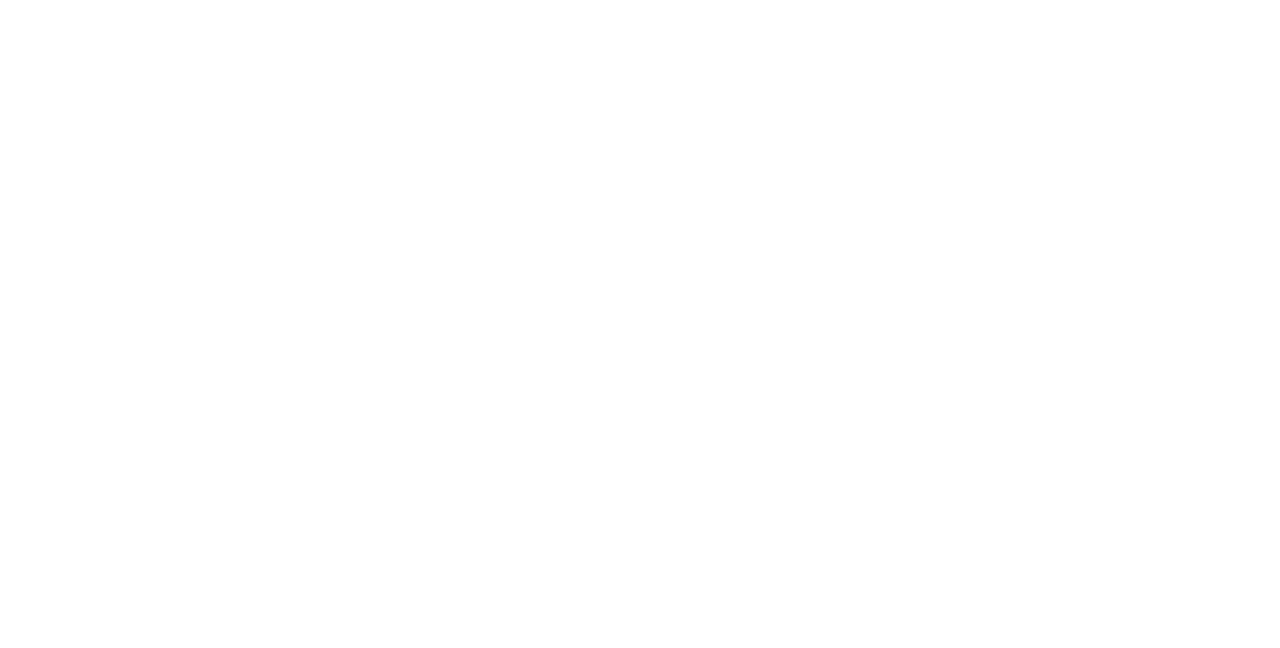
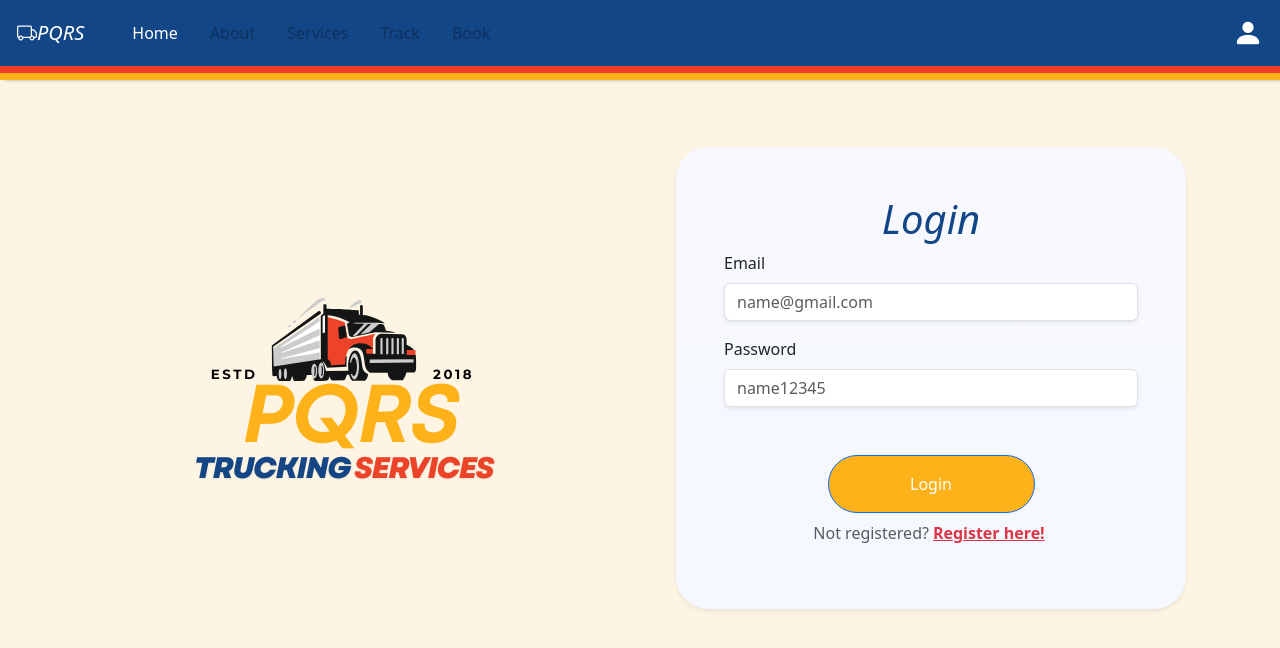
Before and after one commit to Exterval/Bootstrap_website, a website: page src/login.html in a window 1280 px wide. Drawn offline with nearby package versions, Linux system fonts and the light colour scheme.

Commit message:
add login page with form and navigation; implement login validation script

```diff
--- a/src/login.html
+++ b/src/login.html
@@ -0,0 +1,78 @@
+<!DOCTYPE html>
+<html lang="en">
+<head>
+    <meta charset="UTF-8">
+    <meta name="viewport" content="width=device-width, initial-scale=1.0">
+    <link rel="stylesheet" href="styles.css">
+    <link rel="stylesheet" href="website.css">
+    <script src="/node_modules/bootstrap/dist/js/bootstrap.bundle.min.js"></script>
+    <title>Login</title>
+</head>
+<body>
+    <nav class="navbar navbar-expand-md" style="background-color: #134686; padding: 5px;">
+        <div class="container-fluid">
+                <a class="navbar-brand" href="#">
+                    <i class="bi bi-truck navbar-brand text-white">PQRS</i>
+                </a>
+                <button class="navbar-toggler" type="button"
+                data-bs-toggle="collapse" data-bs-target="#navbarNav"
+                aria-controls="navbarNav" aria-expanded="false" aria-label="Toggle navigation">
+                    <span class="navbar-toggler-icon"></span>
+                </button>
+            <div class="collapse navbar-collapse" id="navbarNav">
+                <ul class="navbar-nav">
+                <li class="nav-item p-2">
+                    <a href="index.html" class="nav-link" style="color: white;">Home</a>
+                </li>
+                <li class="nav-item p-2">
+                    <a href="#about" class="nav-link disabled">About</a>
+                </li>
+                <li class="nav-item p-2">
+                    <a href="#services" class="nav-link disabled" >Services</a>
+                </li>
+                <li class="nav-item p-2">
+                    <a href="#" class="nav-link disabled">Track</a>
+                </li>
+                <li class="nav-item p-2">
+                    <a href="#" class="nav-link disabled">Book</a>
+                </li>
+            </ul>
+            </div>
+                    <i class="bi bi-person-fill text-white" style="font-size: 30px;"></i>
+        </div>
+    </nav>
+    <div style="background-color: #ed3f27; height: 7px; box-shadow: 5px 5px 5px;"></div>
+    <div style="background-color: #FEB21A; height: 7px;"></div>
+
+    <section id="login">
+        <div class="container row align-items-center justify-content-around m-auto gap-5 mt-5">
+            <div class="col">
+                <img src="/assets/logo1.png" alt="" class="img-fluid">
+            </div>
+            <div class="col">
+                <div class="bg-gradient p-5 rounded-5 login-section shadow-sm" id="loginForm" style="background-color: #F6F8FF;">
+                    <form class="">
+                        <h1 class="text-center fst-italic" style="color: #134686">Login</h1>
+                        <div class="mb-3">
+                            <label for="exampleInputEmail1" class="form-label">Email</label>
+                            <input type="email" class="form-control shadow-sm" id="exampleInputEmail1" aria-describedby="emailHelp" placeholder="name@gmail.com">
+                        </div>
+                        <div class="mb-5">
+                            <label for="exampleInputPassword1" class="form-label">Password</label>
+                            <input type="password" class="form-control shadow-sm" id="exampleInputPassword1" placeholder="name12345">
+                        </div>
+                        <div class="d-flex justify-content-center align-items-center my-2">
+                            <button type="submit" class="btn btn-primary p-3 rounded-5 w-50" style="background-color: #FEB21A;">Login</button>
+                        </div>
+
+                        <p class="text-muted text-center">Not registered?<a href="register.html" class="text-danger fw-bold mx-1">Register here!</a></p>
+                    </form>
+                </div>
+            </div>
+        </div>
+    </section>
+
+
+    <script src="login.js"></script>
+</body>
+</html>
--- /dev/null
+++ b/src/login.js
@@ -0,0 +1 @@
+// login validation
```
Also changed, not shown: src/index.html (+1 -1 lines).
